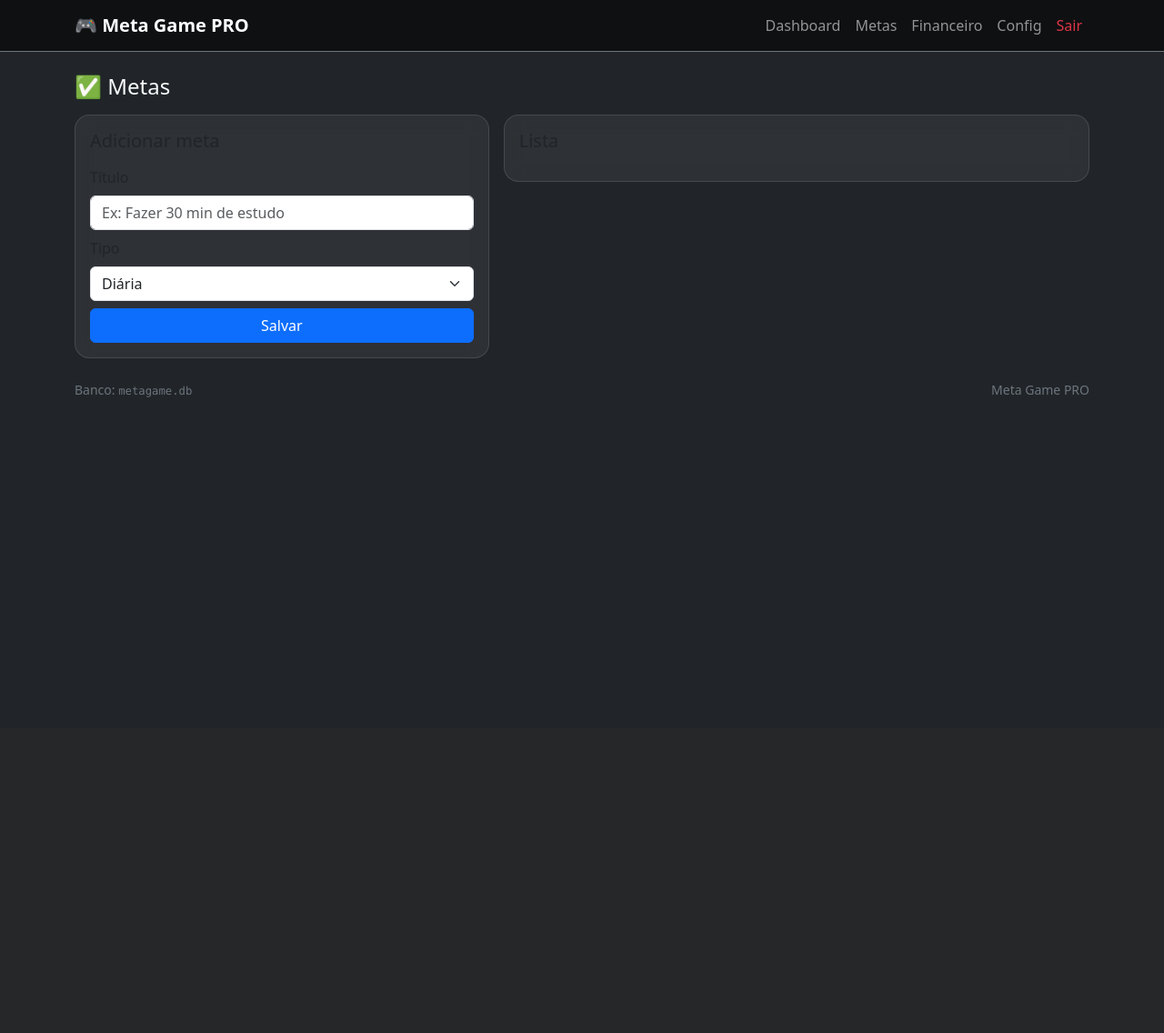
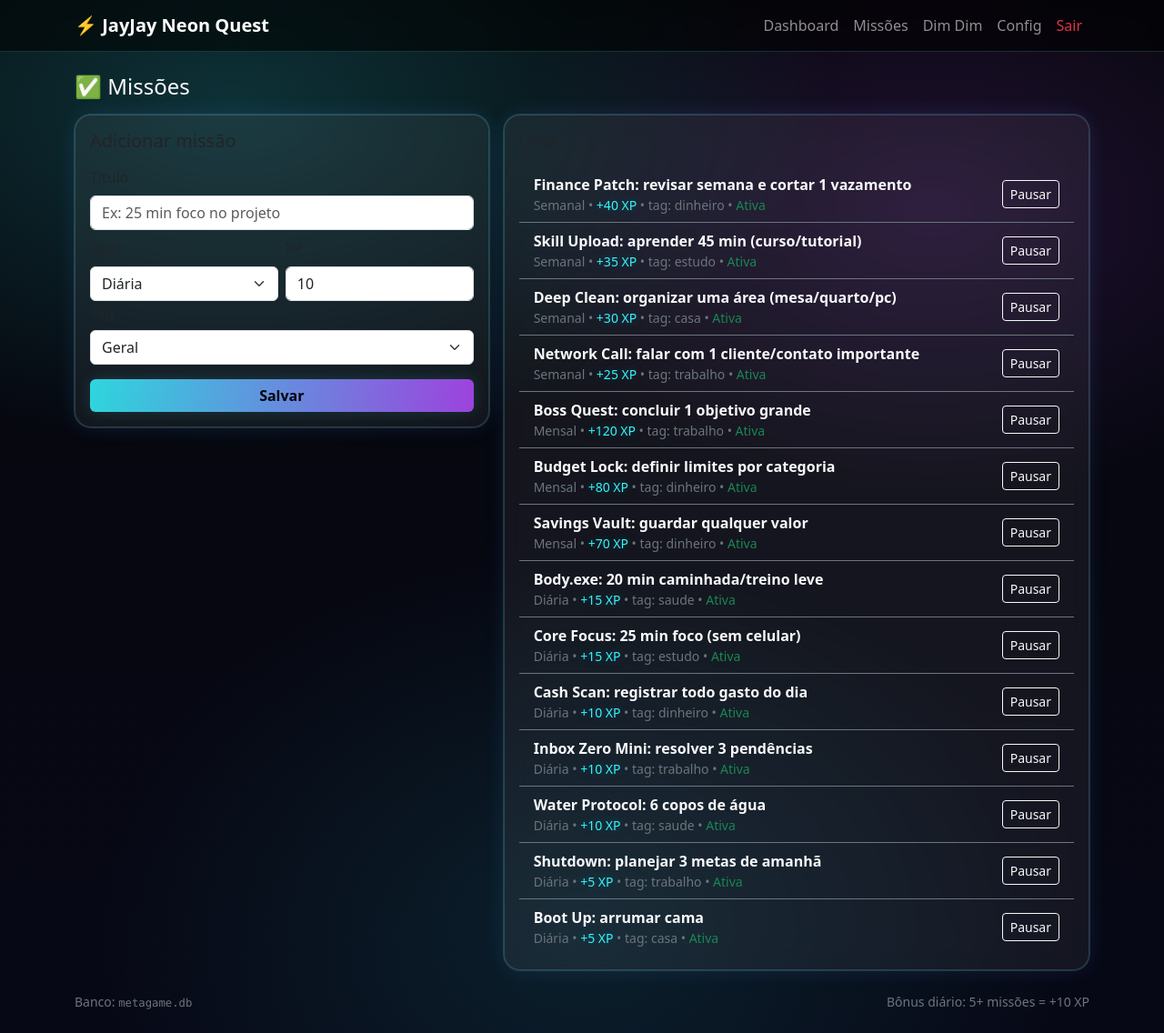
Before and after one commit to sketchJayJay/Minhavida, a Flask app: page /tasks in a window 1280 px wide. Shown: the whole page at 91% size. Before the commit the page ends 437 px from the top, so only its background shows below. Run offline with Flask 3, Linux system fonts and the light colour scheme; the visitor is signed in with stand-in values (Sample User, id 1); data comes from the database, SQL or seed files in the repository; data that the repository does not hold is empty.

Commit message:
Add files via upload

```diff
--- a/app/__main__.py
+++ b/app/__main__.py
@@ -1,5 +1,4 @@
 from . import create_app
-
 app = create_app()
 
 if __name__ == "__main__":
--- a/app/routes.py
+++ b/app/routes.py
@@ -1,9 +1,9 @@
-from flask import Blueprint, render_template, request, redirect, url_for, session, current_app, flash, jsonify
+from flask import Blueprint, render_template, request, redirect, url_for, session, current_app, flash
 from werkzeug.security import check_password_hash, generate_password_hash
 from datetime import date, timedelta
 from .db import connect
 from .auth import login_required
-from .utils import today_str, parse_date, week_bounds, month_bounds
+from .utils import today_str, parse_date, week_bounds, month_bounds, rank_from_level
 
 bp = Blueprint("meta", __name__)
 
@@ -16,30 +16,42 @@ def get_settings(con):
 def get_state(con):
     return con.execute("SELECT * FROM game_state WHERE id=1").fetchone()
 
+def get_char(con):
+    return con.execute("SELECT * FROM character WHERE id=1").fetchone()
+
 def compute_balance(con):
     gain = con.execute("SELECT COALESCE(SUM(amount),0) AS s FROM transactions WHERE ttype='gain'").fetchone()["s"]
     spend = con.execute("SELECT COALESCE(SUM(amount),0) AS s FROM transactions WHERE ttype='spend'").fetchone()["s"]
     return float(gain) - float(spend)
 
-def tasks_for_date(con, d: date):
-    ds = d.isoformat()
-    rows = con.execute("SELECT * FROM tasks WHERE active=1 ORDER BY id DESC").fetchall()
-    done_ids = {r["task_id"] for r in con.execute("SELECT task_id FROM task_logs WHERE done_date=?", (ds,)).fetchall()}
+def task_done_in_period(con, task_id: int, kind: str, day: date, due_date: str | None):
+    if kind == "once":
+        return due_date == day.isoformat() and con.execute(
+            "SELECT 1 FROM task_logs WHERE task_id=? AND done_date=?", (task_id, day.isoformat())
+        ).fetchone() is not None
+    if kind == "daily":
+        return con.execute("SELECT 1 FROM task_logs WHERE task_id=? AND done_date=?",
+                           (task_id, day.isoformat())).fetchone() is not None
+    if kind == "weekly":
+        a,b = week_bounds(day)
+        return con.execute("SELECT 1 FROM task_logs WHERE task_id=? AND done_date BETWEEN ? AND ?",
+                           (task_id, a.isoformat(), b.isoformat())).fetchone() is not None
+    if kind == "monthly":
+        a,b = month_bounds(day)
+        return con.execute("SELECT 1 FROM task_logs WHERE task_id=? AND done_date BETWEEN ? AND ?",
+                           (task_id, a.isoformat(), b.isoformat())).fetchone() is not None
+    return False
+
+def tasks_for_date(con, day: date):
+    ds = day.isoformat()
+    rows = con.execute("SELECT * FROM tasks WHERE active=1 ORDER BY kind DESC, xp DESC, id DESC").fetchall()
     visible = []
     for t in rows:
         kind = t["kind"]
-        if kind == "once":
-            if t["due_date"] != ds:
-                continue
-        elif kind == "weekly":
-            # show always; it's OK for a simple game
-            pass
-        elif kind == "monthly":
-            pass
-        else:
-            # daily
-            pass
-        visible.append((t, t["id"] in done_ids))
+        if kind == "once" and t["due_date"] != ds:
+            continue
+        done = task_done_in_period(con, t["id"], kind, day, t["due_date"])
+        visible.append((t, done))
     return visible
 
 def streak_update(con, completed_today: bool, today: date):
@@ -63,13 +75,36 @@ def streak_update(con, completed_today: bool, today: date):
 def award_xp(con, xp_gain: int):
     st = get_state(con)
     settings = get_settings(con)
-    xp = int(st["xp"]) + xp_gain
+    xp = int(st["xp"]) + int(xp_gain)
     level = int(st["level"])
     cap = int(settings["level_xp"])
     while xp >= cap:
         xp -= cap
         level += 1
     con.execute("UPDATE game_state SET xp=?, level=? WHERE id=1", (xp, level))
+
+def add_stat_for_tag(con, tag: str):
+    if tag == "saude":
+        con.execute("UPDATE character SET strength = strength + 1 WHERE id=1")
+    elif tag == "estudo":
+        con.execute("UPDATE character SET focus = focus + 1 WHERE id=1")
+    elif tag == "dinheiro":
+        con.execute("UPDATE character SET discipline = discipline + 1 WHERE id=1")
+    elif tag == "trabalho":
+        con.execute("UPDATE character SET focus = focus + 1 WHERE id=1")
+    elif tag == "casa":
+        con.execute("UPDATE character SET discipline = discipline + 1 WHERE id=1")
+
+def maybe_daily_bonus(con, day: date):
+    # bônus: ao completar 5+ missões no dia → +10 XP (uma vez por dia)
+    ds = day.isoformat()
+    already = con.execute("SELECT 1 FROM day_bonus WHERE done_date=?", (ds,)).fetchone()
+    if already:
+        return
+    c = con.execute("SELECT COUNT(*) as c FROM task_logs WHERE done_date=?", (ds,)).fetchone()["c"]
+    if int(c) >= 5:
+        con.execute("INSERT INTO day_bonus(done_date) VALUES (?)", (ds,))
+        award_xp(con, 10)
 
 @bp.route("/login", methods=["GET", "POST"])
 def login():
@@ -95,16 +130,18 @@ def logout():
 def dashboard():
     d = request.args.get("date") or today_str()
     day = parse_date(d)
+
     with connect(db()) as con:
         settings = get_settings(con)
         state = get_state(con)
+        char = get_char(con)
+        rank = rank_from_level(int(state["level"]))
         balance = compute_balance(con)
 
         items = tasks_for_date(con, day)
         done_count = sum(1 for _, done in items if done)
         total = len(items)
 
-        # Finance summary for the month
         m0, m1 = month_bounds(day)
         month_gain = con.execute(
             "SELECT COALESCE(SUM(amount),0) AS s FROM transactions WHERE ttype='gain' AND tdate BETWEEN ? AND ?",
@@ -115,7 +152,7 @@ def dashboard():
             (m0.isoformat(), m1.isoformat())
         ).fetchone()["s"]
 
-        # Chart data: last 14 days net
+        # chart net last 14 days
         start = day - timedelta(days=13)
         days = [(start + timedelta(days=i)) for i in range(14)]
         labels = [x.strftime("%d/%m") for x in days]
@@ -126,17 +163,23 @@ def dashboard():
             s = con.execute("SELECT COALESCE(SUM(amount),0) AS s FROM transactions WHERE ttype='spend' AND tdate=?", (ds,)).fetchone()["s"]
             net.append(float(g) - float(s))
 
-    return render_template("dashboard.html",
-                           settings=settings, state=state, balance=balance,
-                           items=items, day=day, done_count=done_count, total=total,
-                           month_gain=float(month_gain), month_spend=float(month_spend),
-                           chart_labels=labels, chart_net=net)
+        bonus_done = con.execute("SELECT 1 FROM day_bonus WHERE done_date=?", (day.isoformat(),)).fetchone() is not None
+
+    return render_template(
+        "dashboard.html",
+        settings=settings, state=state, char=char, rank=rank,
+        balance=balance, items=items, day=day,
+        done_count=done_count, total=total,
+        month_gain=float(month_gain), month_spend=float(month_spend),
+        chart_labels=labels, chart_net=net,
+        bonus_done=bonus_done
+    )
 
 @bp.route("/tasks")
 @login_required
 def tasks():
     with connect(db()) as con:
-        rows = con.execute("SELECT * FROM tasks ORDER BY active DESC, id DESC").fetchall()
+        rows = con.execute("SELECT * FROM tasks ORDER BY active DESC, kind DESC, xp DESC, id DESC").fetchall()
     return render_template("tasks.html", tasks=rows)
 
 @bp.route("/tasks/add", methods=["POST"])
@@ -145,17 +188,19 @@ def tasks_add():
     title = request.form.get("title","").strip()
     kind = request.form.get("kind","daily")
     due_date = request.form.get("due_date") or None
+    tag = request.form.get("tag","geral")
+    xp = int(request.form.get("xp") or 10)
     if not title:
-        flash("Digite um título de meta.", "warning")
+        flash("Digite um título de missão.", "warning")
         return redirect(url_for("meta.tasks"))
     from datetime import datetime
     with connect(db()) as con:
         con.execute(
-            "INSERT INTO tasks(title, kind, due_date, created_at) VALUES (?,?,?,?)",
-            (title, kind, due_date, datetime.utcnow().isoformat())
+            "INSERT INTO tasks(title, kind, due_date, tag, xp, created_at) VALUES (?,?,?,?,?,?)",
+            (title, kind, due_date, tag, xp, datetime.utcnow().isoformat())
         )
         con.commit()
-    flash("Meta adicionada ✅", "success")
+    flash("Missão adicionada ✅", "success")
     return redirect(url_for("meta.tasks"))
 
 @bp.route("/tasks/toggle/<int:tid>")
@@ -174,21 +219,36 @@ def tasks_toggle(tid):
 def tasks_done(tid):
     d = request.args.get("date") or today_str()
     day = parse_date(d)
+
     with connect(db()) as con:
-        # prevent double log
-        exists = con.execute("SELECT 1 FROM task_logs WHERE task_id=? AND done_date=?", (tid, day.isoformat())).fetchone()
-        if not exists:
-            con.execute("INSERT INTO task_logs(task_id, done_date) VALUES (?,?)", (tid, day.isoformat()))
-            settings = get_settings(con)
-            award_xp(con, int(settings["xp_per_task"]))
-            streak_update(con, True, day)
-            con.commit()
+        t = con.execute("SELECT * FROM tasks WHERE id=?", (tid,)).fetchone()
+        if not t:
+            return redirect(url_for("meta.dashboard", date=day.isoformat()))
+
+        kind = t["kind"]
+        # checa duplicidade por período
+        if task_done_in_period(con, tid, kind, day, t["due_date"]):
+            return redirect(url_for("meta.dashboard", date=day.isoformat()))
+
+        # registra log com a data do clique (day)
+        con.execute("INSERT INTO task_logs(task_id, done_date) VALUES (?,?)", (tid, day.isoformat()))
+        # XP por missão
+        award_xp(con, int(t["xp"]))
+        # stats
+        add_stat_for_tag(con, t["tag"])
+        # streak conta só por dia (se completou algo hoje)
+        streak_update(con, True, day)
+        # bônus 5+ no dia
+        maybe_daily_bonus(con, day)
+
+        con.commit()
+
     return redirect(url_for("meta.dashboard", date=day.isoformat()))
 
 @bp.route("/finance")
 @login_required
 def finance():
-    mode = request.args.get("mode","month")  # month/week
+    mode = request.args.get("mode","month")
     d = request.args.get("date") or today_str()
     day = parse_date(d)
 
@@ -213,7 +273,6 @@ def finance():
             (a.isoformat(), b.isoformat())
         ).fetchone()["s"]
 
-        # Categories pie
         cats = con.execute(
             "SELECT category, COALESCE(SUM(amount),0) AS s FROM transactions "
             "WHERE ttype='spend' AND tdate BETWEEN ? AND ? GROUP BY category ORDER BY s DESC",
@@ -267,17 +326,22 @@ def finance_delete(txid):
 def settings():
     with connect(db()) as con:
         s = get_settings(con)
+        ch = get_char(con)
         if request.method == "POST":
-            display_name = request.form.get("display_name","Meu Jogo").strip() or "Meu Jogo"
-            xp_per_task = int(request.form.get("xp_per_task") or 10)
+            display_name = request.form.get("display_name","JayJay Neon Quest").strip() or "JayJay Neon Quest"
             level_xp = int(request.form.get("level_xp") or 100)
-            con.execute("UPDATE settings SET display_name=?, xp_per_task=?, level_xp=? WHERE id=1",
-                        (display_name, xp_per_task, level_xp))
-            # password change
+            con.execute("UPDATE settings SET display_name=?, level_xp=? WHERE id=1", (display_name, level_xp))
+
+            # personagem
+            cname = request.form.get("cname","JayJay").strip() or "JayJay"
+            ccls = request.form.get("ccls","Neon Runner").strip() or "Neon Runner"
+            con.execute("UPDATE character SET name=?, cls=? WHERE id=1", (cname, ccls))
+
+            # senha admin
             pw = request.form.get("new_password","").strip()
             if pw:
                 con.execute("UPDATE users SET password_hash=? WHERE username='admin'", (generate_password_hash(pw),))
             con.commit()
             flash("Configurações atualizadas ✅", "success")
             return redirect(url_for("meta.settings"))
-    return render_template("settings.html", s=s)
+    return render_template("settings.html", s=s, ch=ch)
--- a/app/static/css/app.css
+++ b/app/static/css/app.css
@@ -1,29 +1,80 @@
 :root{
   --glass: rgba(255,255,255,.06);
-  --border: rgba(255,255,255,.12);
+  --border: rgba(255,255,255,.14);
+  --neon: #33f6ff;
+  --neon2: #b44bff;
+  --dark: #05060a;
 }
+
+.bg-neon{
+  background:
+    radial-gradient(1200px 700px at 20% 10%, rgba(51,246,255,.18), transparent 55%),
+    radial-gradient(900px 600px at 80% 20%, rgba(180,75,255,.16), transparent 55%),
+    radial-gradient(900px 700px at 50% 90%, rgba(51,246,255,.10), transparent 60%),
+    linear-gradient(180deg, #05060a 0%, #070816 100%);
+  min-height: 100vh;
+}
+
 .nav-glass{
   background: rgba(0,0,0,.55);
   backdrop-filter: blur(10px);
 }
+
 .card-glass{
   background: var(--glass);
   border: 1px solid var(--border);
-  backdrop-filter: blur(10px);
-  border-radius: 16px;
+  backdrop-filter: blur(12px);
+  border-radius: 18px;
+  box-shadow: 0 0 0 rgba(0,0,0,0);
 }
+
+.neon-border{
+  box-shadow:
+    0 0 0 1px rgba(51,246,255,.18),
+    0 0 24px rgba(51,246,255,.08),
+    0 0 28px rgba(180,75,255,.06);
+}
+
 .alert-glass{
   background: rgba(255,255,255,.08);
   border: 1px solid rgba(255,255,255,.12);
   color: #fff;
 }
+
 .stat{
   background: rgba(255,255,255,.04);
   border: 1px solid rgba(255,255,255,.10);
-  border-radius: 14px;
+  border-radius: 16px;
   padding: 14px;
 }
+
+.text-neon{ color: var(--neon); text-shadow: 0 0 12px rgba(51,246,255,.25); }
+
+.btn-neon{
+  background: linear-gradient(90deg, rgba(51,246,255,.85), rgba(180,75,255,.85));
+  border: 0;
+  color: #05060a;
+  font-weight: 700;
+  box-shadow: 0 0 18px rgba(51,246,255,.14);
+}
+.btn-neon:hover{ filter: brightness(1.05); }
+
+.chip{
+  display: inline-flex;
+  padding: 6px 10px;
+  border-radius: 999px;
+  border: 1px solid rgba(255,255,255,.12);
+  background: rgba(255,255,255,.04);
+  font-size: .9rem;
+}
+
+.neon-progress{
+  background: rgba(255,255,255,.08);
+}
+.neon-progress .progress-bar{
+  background: linear-gradient(90deg, rgba(51,246,255,.9), rgba(180,75,255,.9));
+}
+
 a{ color: #9ad0ff; }
-.table-dark{
-  --bs-table-bg: transparent;
-}
+.table-dark{ --bs-table-bg: transparent; }
+.border-neon{ border-color: rgba(51,246,255,.18)!important; }
--- a/app/templates/layout.html
+++ b/app/templates/layout.html
@@ -3,15 +3,15 @@
 <head>
   <meta charset="utf-8">
   <meta name="viewport" content="width=device-width, initial-scale=1">
-  <title>{{ settings.display_name if settings else "Meta Game PRO" }}</title>
+  <title>{{ settings.display_name if settings else "JayJay Neon Quest" }}</title>
   <link href="https://cdn.jsdelivr.net/npm/bootstrap@5.3.3/dist/css/bootstrap.min.css" rel="stylesheet">
   <link rel="stylesheet" href="{{ url_for('static', filename='css/app.css') }}">
   <script src="https://cdn.jsdelivr.net/npm/chart.js@4.4.1/dist/chart.umd.min.js"></script>
 </head>
-<body class="bg-dark text-light">
-<nav class="navbar navbar-expand-lg navbar-dark border-bottom border-secondary sticky-top nav-glass">
+<body class="bg-neon text-light">
+<nav class="navbar navbar-expand-lg navbar-dark border-bottom border-neon sticky-top nav-glass">
   <div class="container">
-    <a class="navbar-brand fw-bold" href="{{ url_for('meta.dashboard') }}">🎮 {{ settings.display_name if settings else "Meta Game PRO" }}</a>
+    <a class="navbar-brand fw-bold" href="{{ url_for('meta.dashboard') }}">⚡ {{ settings.display_name if settings else "JayJay Neon Quest" }}</a>
     <button class="navbar-toggler" type="button" data-bs-toggle="collapse" data-bs-target="#nav">
       <span class="navbar-toggler-icon"></span>
     </button>
@@ -19,8 +19,8 @@
       <ul class="navbar-nav ms-auto">
         {% if session.get('uid') %}
         <li class="nav-item"><a class="nav-link" href="{{ url_for('meta.dashboard') }}">Dashboard</a></li>
-        <li class="nav-item"><a class="nav-link" href="{{ url_for('meta.tasks') }}">Metas</a></li>
-        <li class="nav-item"><a class="nav-link" href="{{ url_for('meta.finance') }}">Financeiro</a></li>
+        <li class="nav-item"><a class="nav-link" href="{{ url_for('meta.tasks') }}">Missões</a></li>
+        <li class="nav-item"><a class="nav-link" href="{{ url_for('meta.finance') }}">Dim Dim</a></li>
         <li class="nav-item"><a class="nav-link" href="{{ url_for('meta.settings') }}">Config</a></li>
         <li class="nav-item"><a class="nav-link text-danger" href="{{ url_for('meta.logout') }}">Sair</a></li>
         {% endif %}
@@ -41,9 +41,9 @@
 </main>
 
 <footer class="container pb-4 text-secondary small">
-  <div class="d-flex justify-content-between align-items-center">
+  <div class="d-flex justify-content-between align-items-center flex-wrap gap-2">
     <div>Banco: <code class="text-secondary">{{ config['DB_PATH'] }}</code></div>
-    <div>Meta Game PRO</div>
+    <div class="text-secondary">Bônus diário: 5+ missões = +10 XP</div>
   </div>
 </footer>
 
--- a/app/templates/tasks.html
+++ b/app/templates/tasks.html
@@ -1,18 +1,20 @@
 {% extends "layout.html" %}
 {% block content %}
-<h4 class="mb-3">✅ Metas</h4>
+<h4 class="mb-3">✅ Missões</h4>
 
 <div class="row g-3">
   <div class="col-lg-5">
-    <div class="card card-glass">
+    <div class="card card-glass neon-border">
       <div class="card-body">
-        <h5 class="mb-3">Adicionar meta</h5>
+        <h5 class="mb-3">Adicionar missão</h5>
         <form method="post" action="{{ url_for('meta.tasks_add') }}">
           <div class="mb-2">
             <label class="form-label">Título</label>
-            <input class="form-control" name="title" placeholder="Ex: Fazer 30 min de estudo" required>
+            <input class="form-control" name="title" placeholder="Ex: 25 min foco no projeto" required>
           </div>
-          <div class="mb-2">
+
+          <div class="row g-2">
+            <div class="col-md-6">
               <label class="form-label">Tipo</label>
               <select class="form-select" name="kind" id="kind">
                 <option value="daily">Diária</option>
@@ -21,18 +23,37 @@
                 <option value="once">Data específica</option>
               </select>
             </div>
-          <div class="mb-3" id="dueWrap" style="display:none;">
+            <div class="col-md-6">
+              <label class="form-label">XP</label>
+              <input class="form-control" name="xp" type="number" min="1" value="10">
+            </div>
+          </div>
+
+          <div class="mb-2 mt-2" id="dueWrap" style="display:none;">
             <label class="form-label">Data</label>
             <input class="form-control" type="date" name="due_date">
           </div>
-          <button class="btn btn-primary w-100">Salvar</button>
+
+          <div class="mb-3">
+            <label class="form-label">Tag</label>
+            <select class="form-select" name="tag">
+              <option value="geral">Geral</option>
+              <option value="saude">Saúde</option>
+              <option value="estudo">Estudo</option>
+              <option value="trabalho">Trabalho</option>
+              <option value="dinheiro">Dinheiro</option>
+              <option value="casa">Casa</option>
+            </select>
+          </div>
+
+          <button class="btn btn-neon w-100">Salvar</button>
         </form>
       </div>
     </div>
   </div>
 
   <div class="col-lg-7">
-    <div class="card card-glass">
+    <div class="card card-glass neon-border">
       <div class="card-body">
         <h5 class="mb-3">Lista</h5>
         <div class="list-group list-group-flush">
@@ -41,7 +62,9 @@
             <div>
               <div class="fw-semibold">{{ t.title }}</div>
               <div class="text-secondary small">
-                {% if t.kind == "daily" %}Diária{% elif t.kind=="weekly" %}Semanal{% elif t.kind=="monthly" %}Mensal{% else %}Data específica: {{ t.due_date }}{% endif %}
+                {% if t.kind == "daily" %}Diária{% elif t.kind=="weekly" %}Semanal{% elif t.kind=="monthly" %}Mensal{% else %}Data: {{ t.due_date }}{% endif %}
+                • <span class="text-neon">+{{ t.xp }} XP</span>
+                • tag: {{ t.tag }}
                 • {% if t.active %}<span class="text-success">Ativa</span>{% else %}<span class="text-warning">Pausada</span>{% endif %}
               </div>
             </div>
@@ -59,10 +82,7 @@
 <script>
   const kind = document.getElementById("kind");
   const dueWrap = document.getElementById("dueWrap");
-  function syncDue(){
-    dueWrap.style.display = (kind.value === "once") ? "block" : "none";
-  }
-  kind.addEventListener("change", syncDue);
-  syncDue();
+  function syncDue(){ dueWrap.style.display = (kind.value === "once") ? "block" : "none"; }
+  kind.addEventListener("change", syncDue); syncDue();
 </script>
 {% endblock %}
```
Also changed, not shown: app/__init__.py (+4 -4 lines), app/db.py (+55 -8 lines), app/static/js/app.js (+1 -6 lines), app/templates/dashboard.html (+62 -23 lines), app/templates/finance.html (+7 -10 lines), app/templates/login.html (+6 -6 lines), app/templates/settings.html (+22 -7 lines), app/utils.py (+8 -2 lines), README.md, 1 other file. Lines whose indentation alone changed are shown as unchanged.
